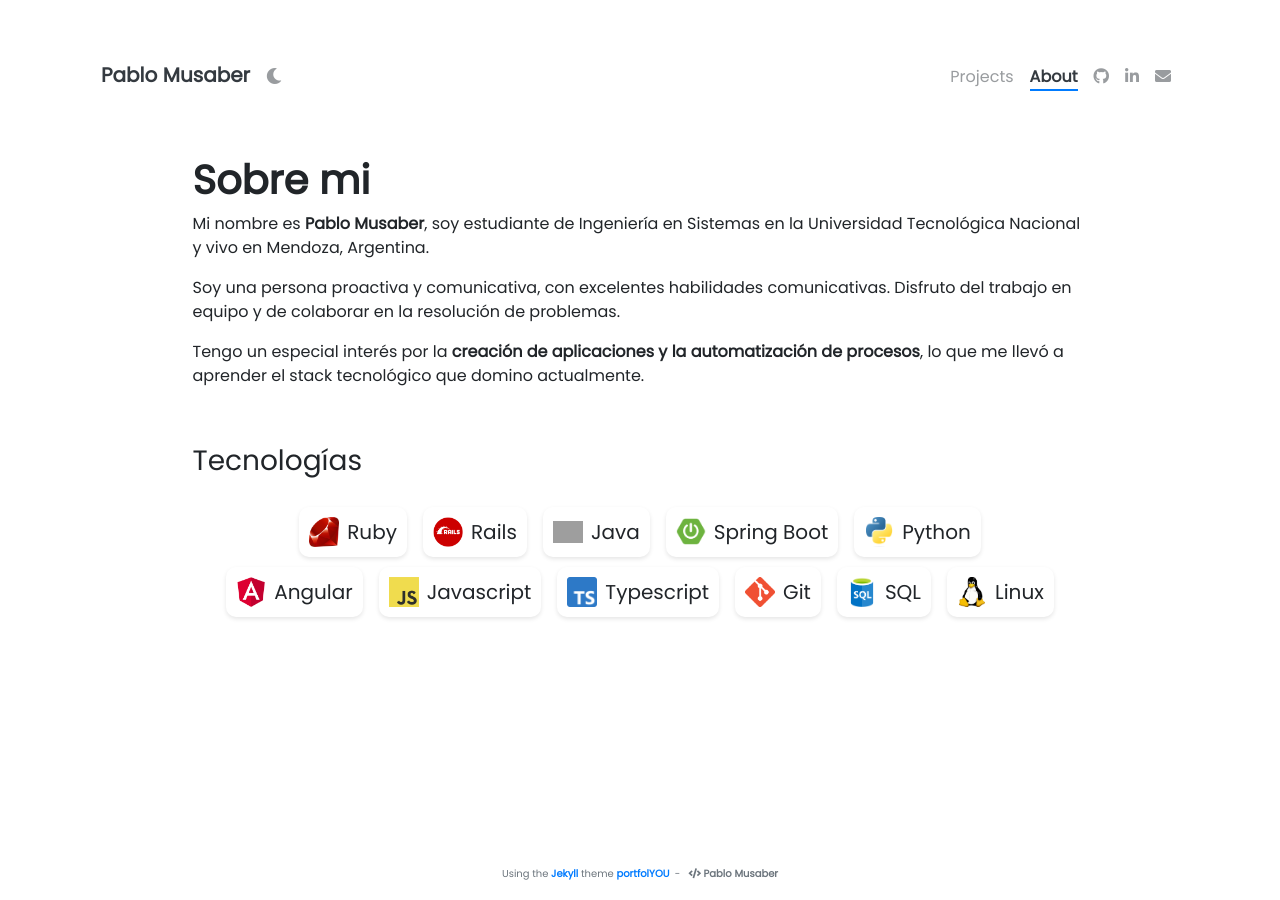
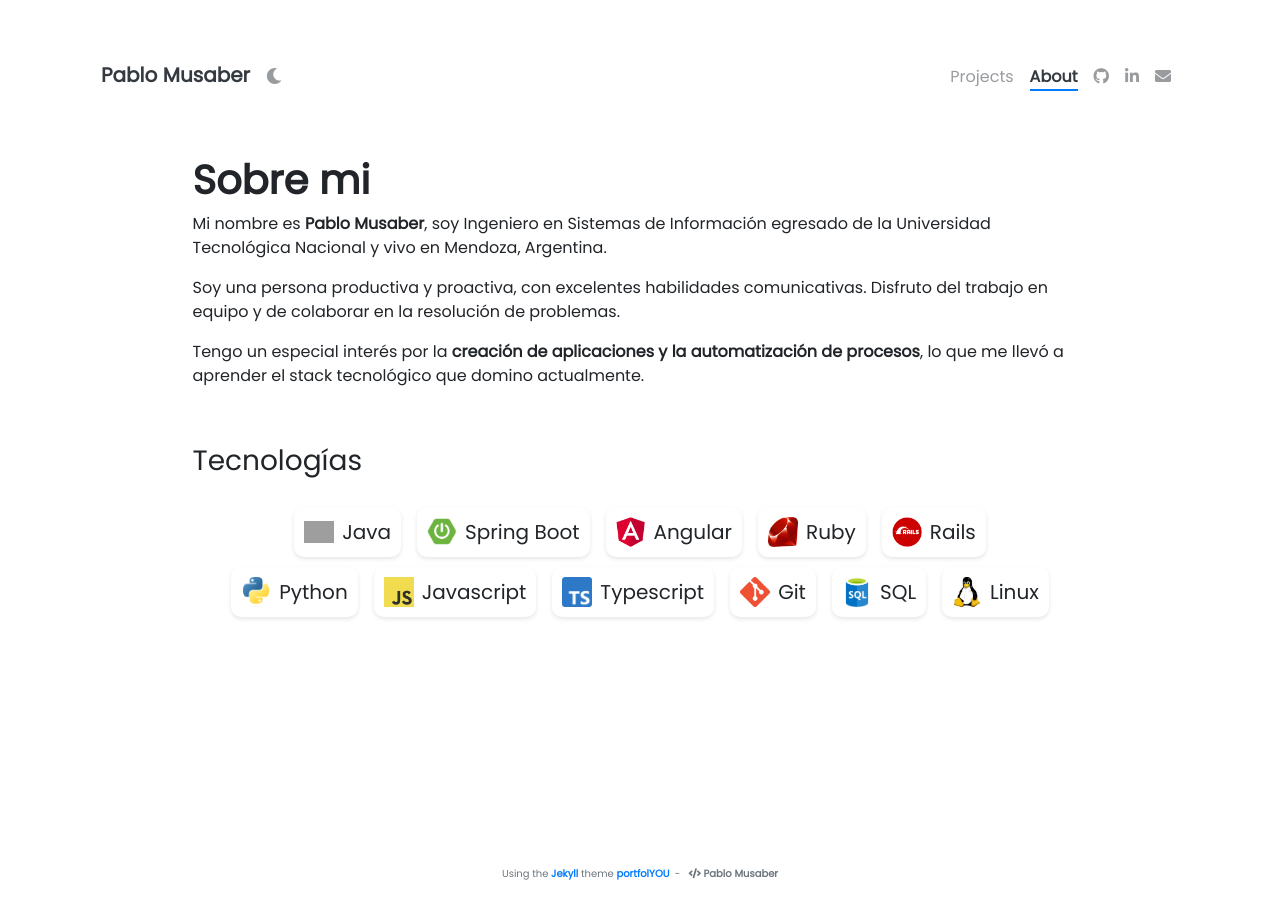
Before and after one commit to PabloMusaber/pablomusaber.github.io, a Jekyll site: the page built from pages/about.md, in a window 1280 px wide. Built offline with Jekyll 4.4.1, drawn with Linux system fonts in a browser that asks for light colours; nearby versions of some CDN libraries; grey boxes are pictures that could not be loaded.

Commit message:
chore: update about section

```diff
--- a/_includes/about/technologies.html
+++ b/_includes/about/technologies.html
@@ -1,13 +1,5 @@
 <div class="container">
     <div class="row justify-content-center">
-        <div class="stack-btn d-flex grande">
-            <img class="emoji" src="../assets/img/tech/ruby.png">
-            <h5>Ruby</h5>
-        </div>
-        <div class="stack-btn d-flex grande">
-            <img class="emoji" src="../assets/img/tech/rails.png">
-            <h5>Rails</h5>
-        </div>
         <div class="stack-btn d-flex grande">
             <img class="emoji" src="../assets/img/tech/java.png">
             <h5>Java</h5>
@@ -17,14 +9,22 @@
             <h5>Spring Boot</h5>
         </div>
         <div class="stack-btn d-flex grande">
-            <img class="emoji" src="../assets/img/tech/python.png">
-            <h5>Python</h5>
+            <img class="emoji" src="../assets/img/tech/angular.png">
+            <h5>Angular</h5>
+        </div>
+        <div class="stack-btn d-flex grande">
+            <img class="emoji" src="../assets/img/tech/ruby.png">
+            <h5>Ruby</h5>
+        </div>
+        <div class="stack-btn d-flex grande">
+            <img class="emoji" src="../assets/img/tech/rails.png">
+            <h5>Rails</h5>
         </div>
     </div>
     <div class="row justify-content-center">
         <div class="stack-btn d-flex grande">
-            <img class="emoji" src="../assets/img/tech/angular.png">
-            <h5>Angular</h5>
+            <img class="emoji" src="../assets/img/tech/python.png">
+            <h5>Python</h5>
         </div>
         <div class="stack-btn d-flex grande">
             <img class="emoji" src="../assets/img/tech/javascript.png">
--- a/pages/about.md
+++ b/pages/about.md
@@ -7,9 +7,9 @@ weight: 3
 
 # **Sobre mi**
 
-Mi nombre es **{{ site.author.name }}**, soy estudiante de Ingeniería en Sistemas en la Universidad Tecnológica Nacional y vivo en Mendoza, Argentina.
+Mi nombre es **{{ site.author.name }}**, soy Ingeniero en Sistemas de Información egresado de la Universidad Tecnológica Nacional y vivo en Mendoza, Argentina.
 
-Soy una persona proactiva y comunicativa, con excelentes habilidades comunicativas. Disfruto del trabajo en equipo y de colaborar en la resolución de problemas.
+Soy una persona productiva y proactiva, con excelentes habilidades comunicativas. Disfruto del trabajo en equipo y de colaborar en la resolución de problemas.
 
 Tengo un especial interés por la **creación de aplicaciones y la automatización de procesos**, lo que me llevó a aprender el stack tecnológico que domino actualmente.
 
```
Also changed, not shown: other parts of pages/about.md (+0 -3 lines), 1 other file.
